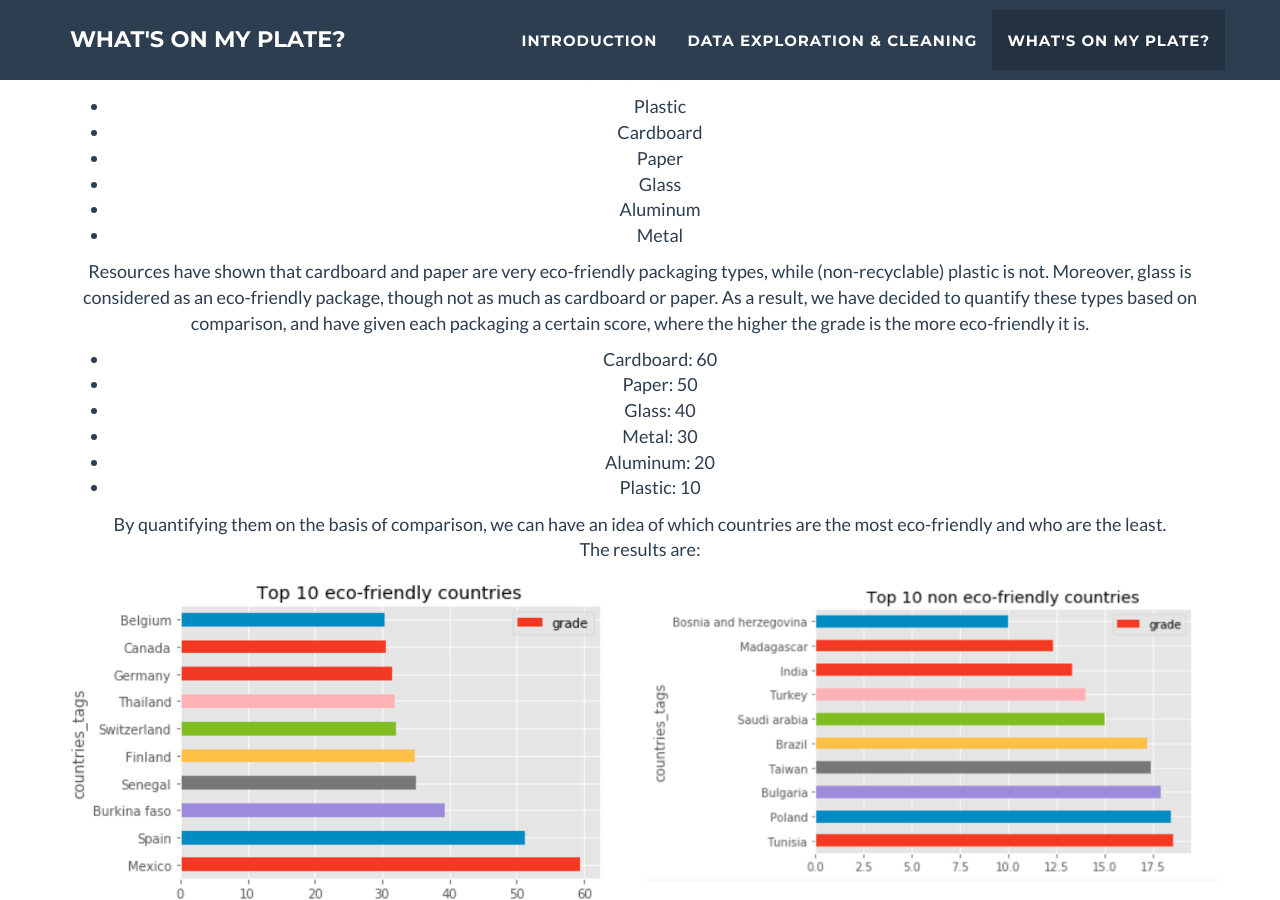
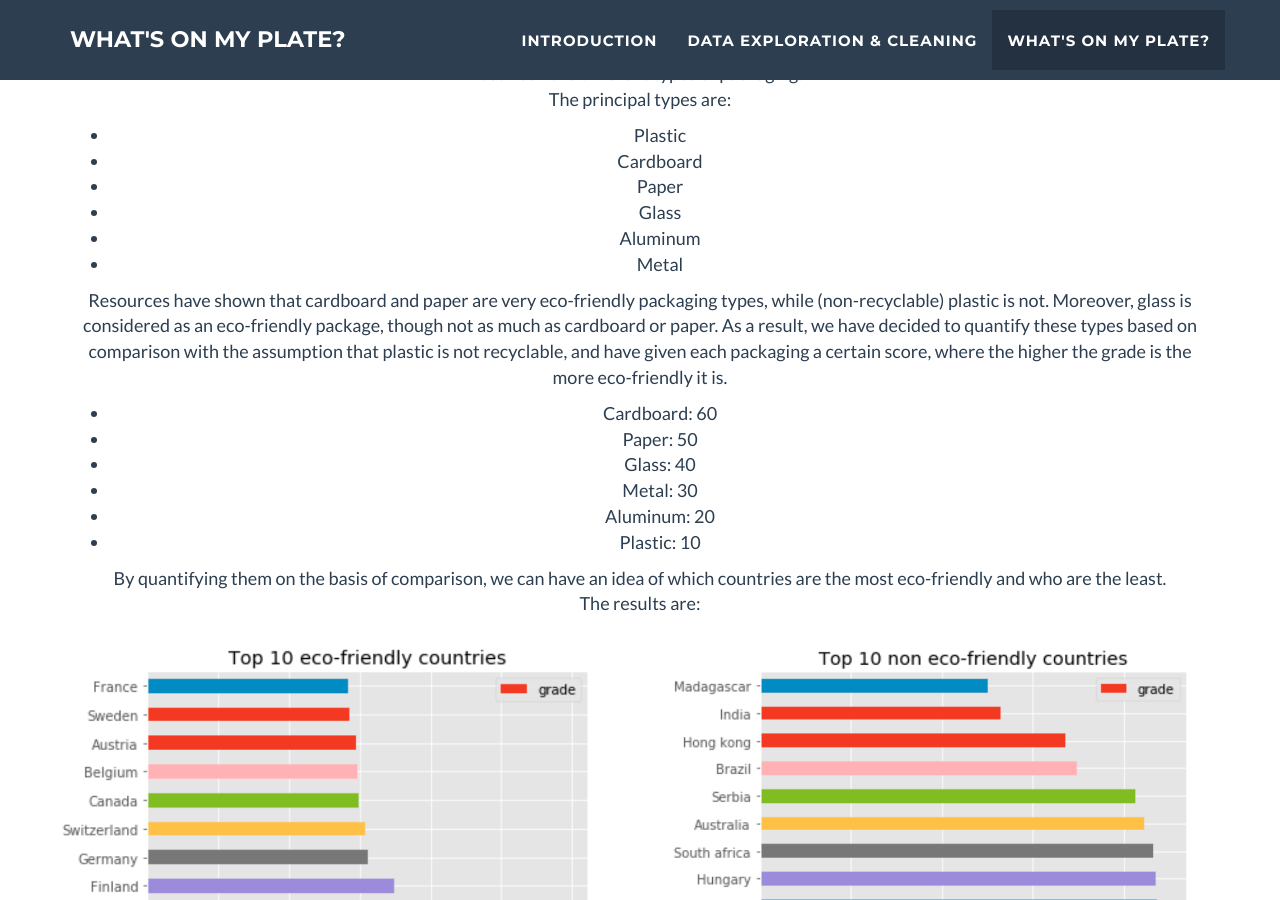
Before and after one commit to AhmedAhres/whats-on-my-plate, a Jekyll site: the page built from index.html, in a window 1280 px wide and 900 px high, scrolled down 6455 px. Built offline with Jekyll 4.4.1, drawn with Linux system fonts in a browser that asks for light colours; some of the changed text lies outside the part shown.

Commit message:
Updated eco-friendliness images

```diff
--- a/_includes/middle.html
+++ b/_includes/middle.html
@@ -36,14 +36,15 @@
                     some columns were very similar. An example is shown in the following image: </p>
                     <img class="image-text" src="img/labels.png" alt=""> <br> <br>
                     <p> In this situation, we have manually looked at the columns to select the ones that have more consistent values, i.e.
-                    values in the same language and without typos. After removing all these columns, we were left with 57 features in total. <br>
+                    values in the same language and without typos. After removing all these columns along with the ones that not needed,
+                    we were left with only 15 features in total. <br>
                     One of the most fundamental aspects of our research relies on <b> countries </b>. More specifically,
                     this dataset separates countries in two categories: those where the product is sold and those where the product is manufactured.
                     The columns related to the countries where products are sold have nearly no missing values, which is extremely helpful for our analysis.
                     On the other hand, the data concerning countries was extremely messy. More specifically, some countries are written in different
-                    languages and/or different ways such as  <i> Frankreich </i> and  <i> Frankrike </i> both representing the country of France.
-                    On top of this issue, values not representing countries were part of this feature such as <i> European union </i>
-                    or even <i> Global market </i> . Hence, this topic has resulted in heavy data cleaning in order to have correct and consistent country names.
+                    languages and/or different ways such as  <i> "Frankreich" </i> and <i> "Frankrike" </i> both representing the country of France.
+                    On top of this issue, values not representing countries were part of this feature such as <i> "European union" </i>
+                    or even <i> "Global market" </i>. Hence, this topic has resulted in heavy data cleaning in order to have correct and consistent country names.
                     After successfully cleaning the data, we have looked at the distribution of the top 10 countries in the dataset to have an idea about
                     the location where the products in this dataset are mainly sold.</p> <br>
                     <img class="image-text" src="img/countries.png" alt=""> <br> <br>
@@ -136,8 +137,8 @@
                     </ul>
                     <p class=list> Resources have shown that cardboard and paper are very eco-friendly packaging types, while (non-recyclable) plastic is not.
                     Moreover, glass is considered as an eco-friendly package, though not as much as cardboard or paper.
-                    As a result, we have decided to quantify these types based on comparison, and have given each packaging a certain score, where
-                    the higher the grade is the more eco-friendly it is.  </p>
+                    As a result, we have decided to quantify these types based on comparison with the assumption that plastic is not recyclable,
+                    and have given each packaging a certain score, where the higher the grade is the more eco-friendly it is.  </p>
                     <ul class="list">
                       <li>Cardboard: 60</li>
                       <li>Paper: 50</li>
```
Also changed, not shown: img/bottom10.png, img/top10.png, 10 other files.
